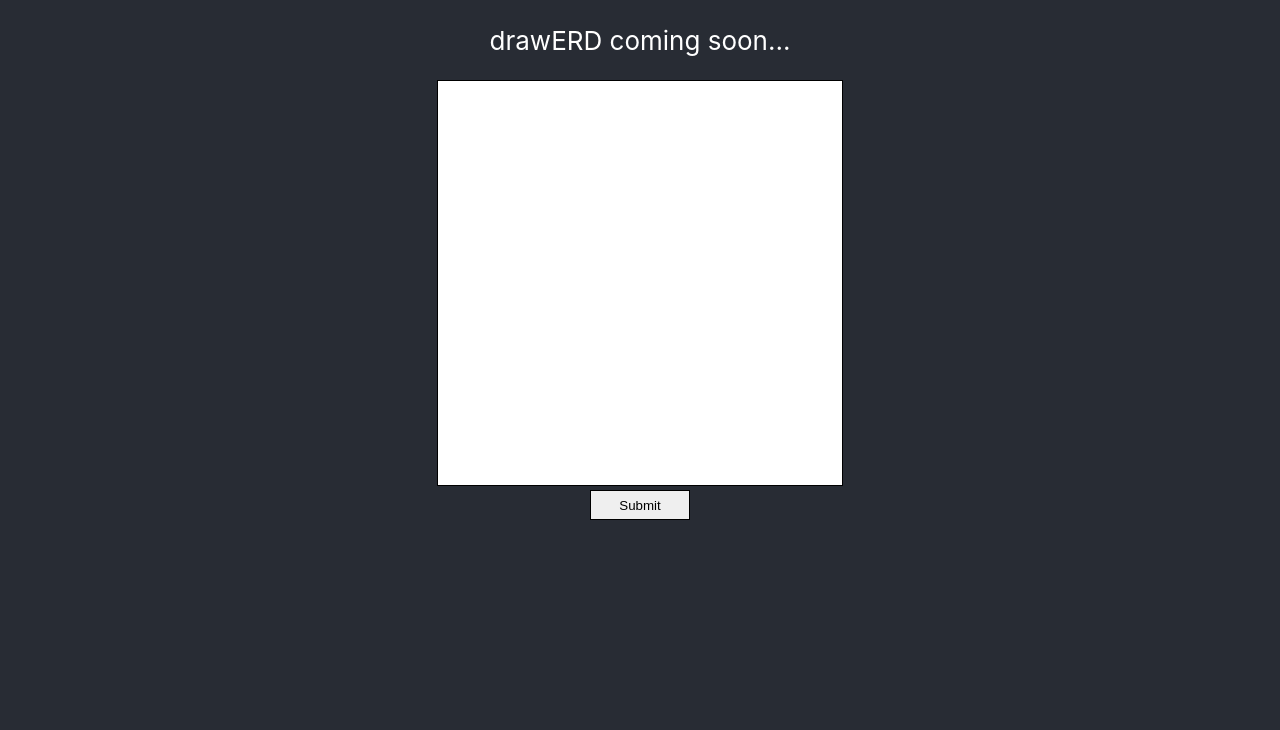
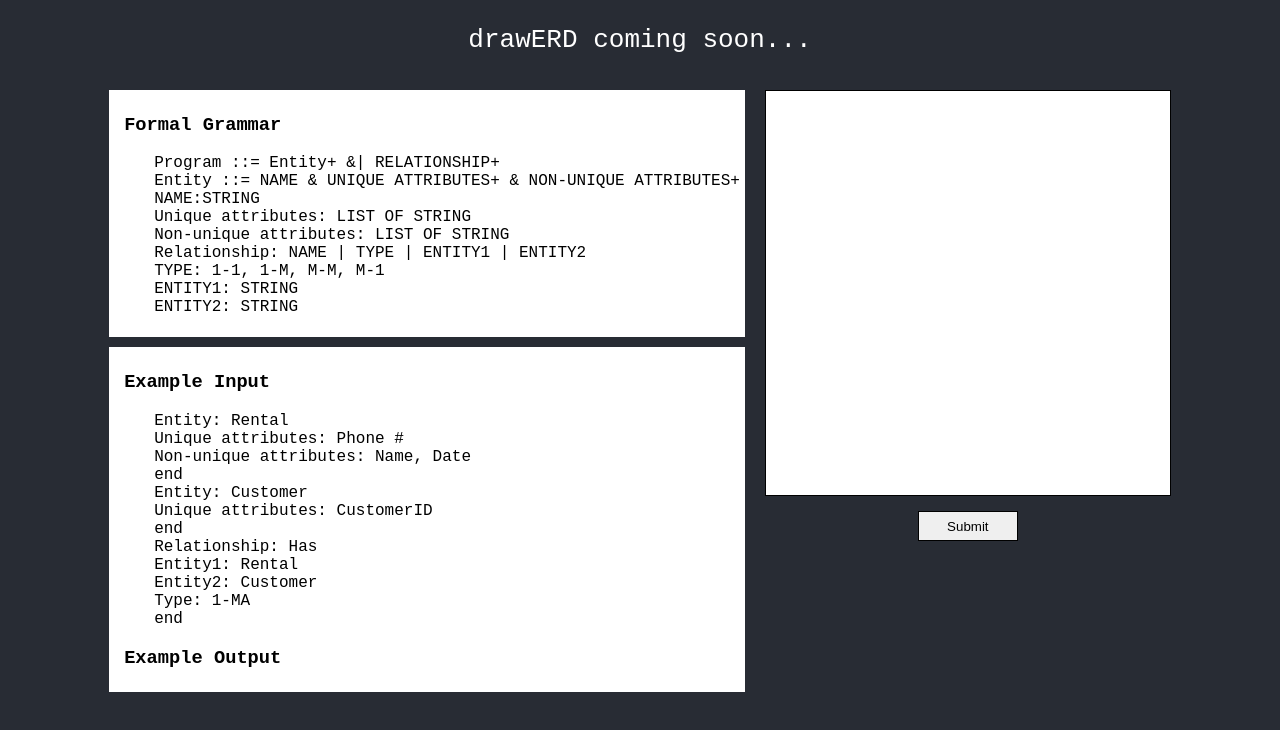
Before and after one commit to danielanatolie/drawERD, a React (Create React App) app: page / in a window 1280 px wide. Shown: the top 730 px of the page. Built offline with nearby package versions, Linux system fonts and the light colour scheme.

Commit message:
implement description component

```diff
--- a/src/App.css
+++ b/src/App.css
@@ -2,6 +2,7 @@
   text-align: center;
   background-color: #282c34;
   height: 100vh;
+  font-family: 'Courier New';
 }
 
 .title {
@@ -18,6 +19,7 @@
 .container {
   display: flex;
   justify-content: center;
+  font-family: 'Courier New';
 }
 
 textarea {
@@ -25,11 +27,15 @@ textarea {
   height: 400px;
   border: 1px solid black;
   resize: none;
+  margin: 10px;
+  font-family: 'Courier New';
+  font-size: 16px;
 }
 input,
 label {
   display: block;
 }
+
 .btn {
   display: inline-flex;
   justify-content: center;
@@ -43,3 +49,24 @@ label {
   border: solid 1px;
   white-space: nowrap;
 }
+
+/* Stylying Grammer */
+li {
+  list-style-type: none;
+}
+ul,
+h3 {
+  text-align: left;
+}
+
+h3 {
+  padding-left: 10px;
+}
+
+.grammar,
+.example {
+  background-color: white;
+  display: block;
+  margin: 10px;
+  padding: 5px;
+}
--- a/src/App.js
+++ b/src/App.js
@@ -1,10 +1,14 @@
 import React, { Component } from 'react';
+// import mermaid from 'mermaid';
+import Input from './components/Input';
+import { Description } from './components/Description';
 
-import Input from './components/Input';
 import './App.css';
 
 class App extends Component {
   render() {
+    // TOKENIZE HERE
+
     return (
       <div className="App">
         <header>
@@ -13,6 +17,7 @@ class App extends Component {
 
         <body>
           <div className="container">
+            <Description />
             <Input />
           </div>
         </body>
--- /dev/null
+++ b/src/components/Description.js
@@ -0,0 +1,47 @@
+import React from 'react';
+
+export const Description = () => {
+  const grammar = 'Formal Grammar';
+  const exampleInput = 'Example Input';
+  const exampleOutput = 'Example Output';
+
+  return (
+    <div className="description">
+      <div className="grammar">
+        <h3> {grammar}</h3>
+        <ul>
+          <li>Program ::= Entity+ &| RELATIONSHIP+</li>
+          <li>Entity ::= NAME & UNIQUE ATTRIBUTES+ & NON-UNIQUE ATTRIBUTES+</li>
+          <li>NAME:STRING</li>
+          <li>Unique attributes: LIST OF STRING</li>
+          <li>Non-unique attributes: LIST OF STRING</li>
+          <li>Relationship: NAME | TYPE | ENTITY1 | ENTITY2</li>
+          <li>TYPE: 1-1, 1-M, M-M, M-1</li>
+          <li>ENTITY1: STRING</li>
+          <li>ENTITY2: STRING</li>
+        </ul>
+      </div>
+      <div className="example">
+        <h3> {exampleInput}</h3>
+        <ul>
+          <li>Entity: Rental</li>
+          <li>Unique attributes: Phone #</li>
+          <li>Non-unique attributes: Name, Date</li>
+          <li>end</li>
+
+          <li>Entity: Customer</li>
+          <li>Unique attributes: CustomerID</li>
+          <li>end</li>
+
+          <li>Relationship: Has</li>
+          <li>Entity1: Rental</li>
+          <li>Entity2: Customer</li>
+          <li>Type: 1-MA</li>
+          <li>end</li>
+        </ul>
+
+        <h3> {exampleOutput}</h3>
+      </div>
+    </div>
+  );
+};
--- a/src/components/Input.js
+++ b/src/components/Input.js
@@ -1,10 +1,11 @@
 import React, { Component } from 'react';
-import { directive } from '@babel/types';
+import Tokenizer from '../parser/Tokenizer';
+import Output from './Output';
+const PROGRAM = require('../ast/PROGRAM');
 export default class Input extends Component {
   constructor(props) {
     super(props);
-    this.state = { value: '' };
-
+    this.state = { value: '', output: '' };
     this.handleChange = this.handleChange.bind(this);
     this.handleSubmit = this.handleSubmit.bind(this);
   }
@@ -14,11 +15,21 @@ export default class Input extends Component {
   }
 
   handleSubmit(event) {
-    alert('A name was submitted: ' + this.state.value);
     event.preventDefault();
+    // Tokenize
+    Tokenizer.makeTokenizer(this.state.value);
+    console.log('Tokenizing done');
+    // Parse
+    let program = new PROGRAM();
+    program.parse();
+    console.log('Parsing done');
+    // Evaluate;
+    program.evaluate();
+    console.log('Evaluation done');
   }
   render() {
     return (
+      <div>
         <div className="input">
           <form onSubmit={this.handleSubmit}>
             <label>
@@ -27,6 +38,8 @@ export default class Input extends Component {
             <input className="btn" type="submit" value="Submit" />
           </form>
         </div>
+        <div id="output"></div>
+      </div>
     );
   }
 }
```
Also changed, not shown: src/ast/TYPE.js (deleted), src/components/Example.js (deleted), src/components/Grammar.js (deleted). Lines whose indentation alone changed are shown as unchanged.
